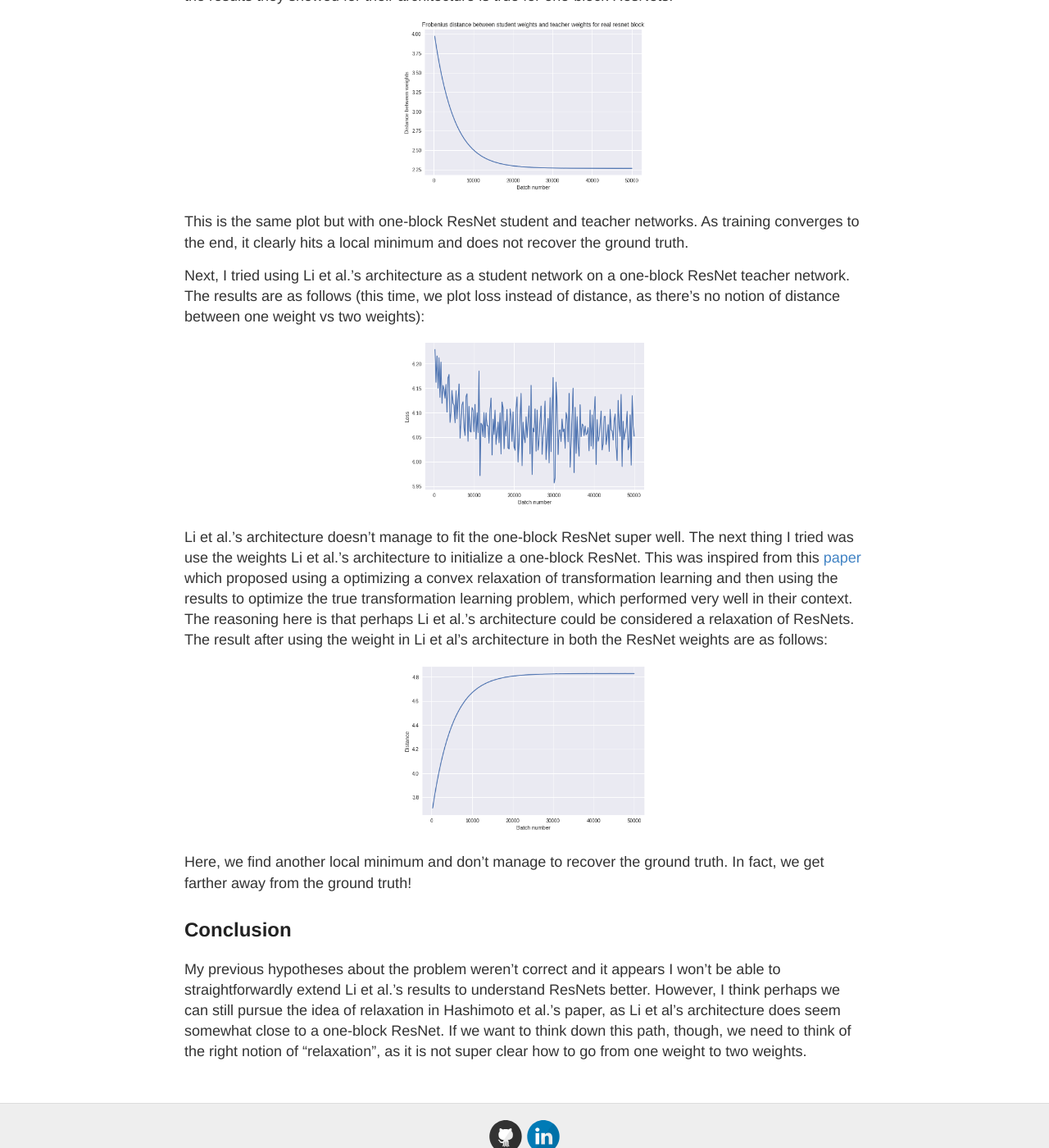
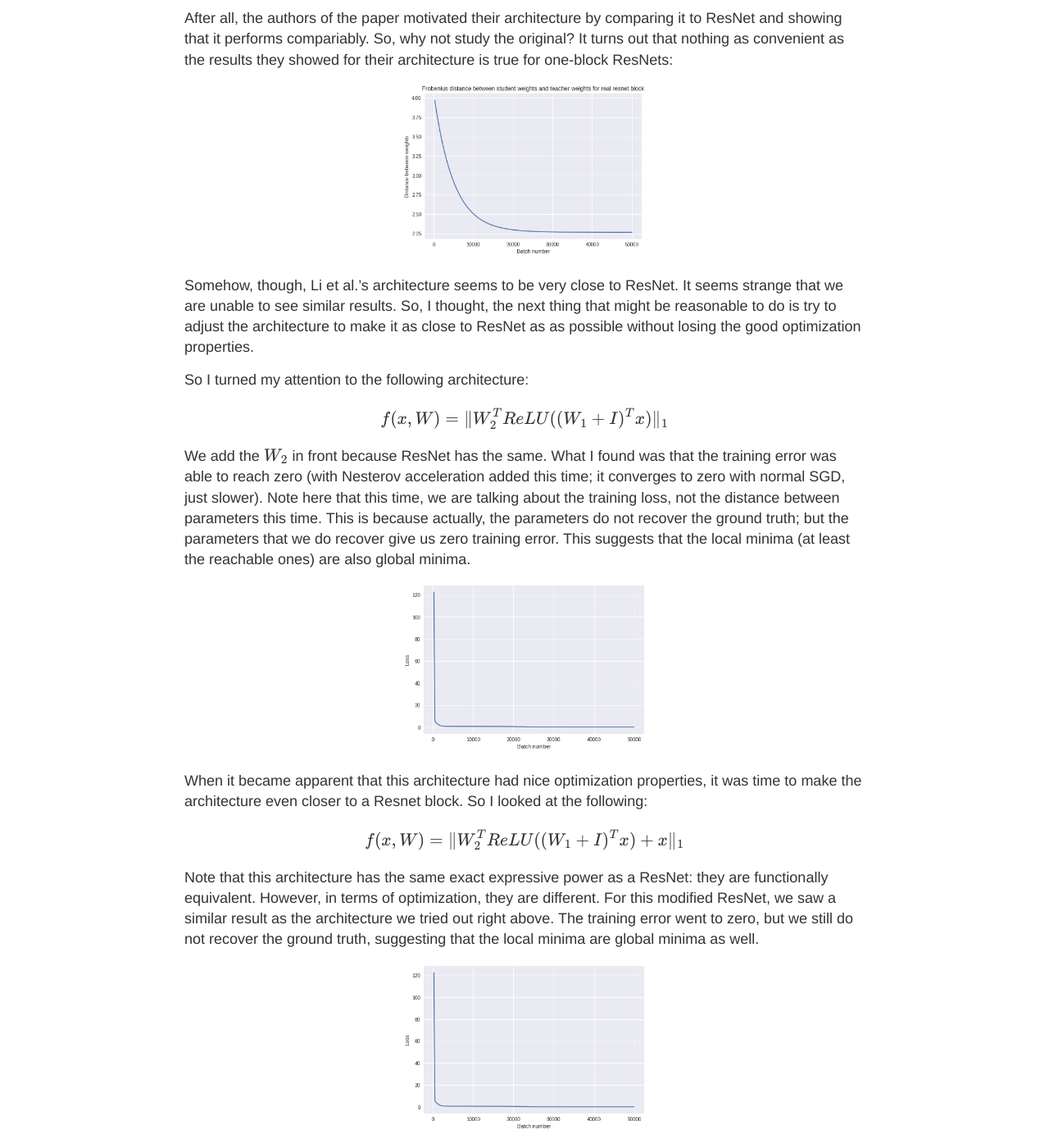
Before and after one commit to houcharlie/oldwebsite, a Jekyll site: the page built from _posts/2018-10-15-resnet_first_hypothesis.md, in a window 1280 px wide and 1400 px high, scrolled down 1084 px. Shown: the whole window at 82% size. Built offline with Jekyll 4.4.1, drawn with Linux system fonts in a browser that asks for light colours; formulas are drawn with MathJax 3; some of the changed text lies outside the part shown.

Commit message:
update post

```diff
--- a/_posts/2018-10-15-resnet_first_hypothesis.md
+++ b/_posts/2018-10-15-resnet_first_hypothesis.md
@@ -1,10 +1,11 @@
 ---
 layout: post
-title: Some first stabs at understanding ResNets
+title: A modified ResNet architecture with nice optimization properties
 permalink: /blog/:title
 ---
 
 This is an investigation inspired by this [paper](https://arxiv.org/pdf/1705.09886.pdf) which gave the first detailed convergence analysis of a neural network architecture with ReLU activations without certain independence assumptions that are not seen in practice.  In a few words, Li et al. analyzed the following architecture:
+
 $$
 \begin{equation}
 f(x, W) = \| ReLU((I + W)^{T}x) \|_{1}
@@ -34,22 +35,37 @@ After all, the authors of the paper motivated their architecture by comparing it
 <img src="{{site.url}}/images/resnet.png" width="300" alt="resnet">
 </p>
 
-This is the same plot but with one-block ResNet student and teacher networks.  As training converges to the end, it clearly hits a local minimum and does not recover the ground truth.
 
-Next, I tried using Li et al.'s architecture as a student network on a one-block ResNet teacher network.  The results are as follows (this time, we plot loss instead of distance, as there's no notion of distance between one weight vs two weights):
+Somehow, though, Li et al.'s architecture seems to be very close to ResNet.  It seems strange that we are unable to see similar results.  So, I thought, the next thing that might be reasonable to do is try to adjust the architecture to make it as close to ResNet as as possible without losing the good optimization properties.
+
+So I turned my attention to the following architecture:
+
+$$
+\begin{equation}
+f(x, W) = \| W_{2}^{T}ReLU((W_{1} + I)^{T}x)\|_{1}
+\end{equation}
+$$
+
+
+We add the $$W_{2}$$ in front because ResNet has the same.  What I found was that the training error was able to reach zero (with Nesterov acceleration added this time; it converges to zero with normal SGD, just slower).  Note here that this time, we are talking about the training loss, not the distance between parameters this time.  This is because actually, the parameters do not recover the ground truth; but the parameters that we do recover give us zero training error.  This suggests that the local minima (at least the reachable ones) are also global minima.
 
 <p style="text-align:center;">
-<img src="{{site.url}}/images/yuanzhiOnResnet.png" width="300" alt="initialization">
+<img src="{{site.url}}/images/yuanzhiTwoWeight.png" width="300" alt="resnet">
 </p>
 
-Li et al.'s architecture doesn't manage to fit the one-block ResNet super well.  The next thing I tried was use the weights Li et al.'s architecture to initialize a one-block ResNet.  This was inspired from this [paper](https://arxiv.org/pdf/1711.02226.pdf) which proposed using a optimizing a convex relaxation of transformation learning and then using the results to optimize the true transformation learning problem, which performed very well in their context.  The reasoning here is that perhaps Li et al.'s architecture could be considered a relaxation of ResNets.  The result after using the weight in Li et al's architecture in both the ResNet weights are as follows:
+When it became apparent that this architecture had nice optimization properties, it was time to make the architecture even closer to a Resnet block.  So I looked at the following:
+
+$$
+\begin{equation}
+f(x, W) = \| W_{2}^{T}ReLU((W_{1} + I)^{T}x) + x\|_{1}
+\end{equation}
+$$
+
+Note that this architecture has the same exact expressive power as a ResNet: they are functionally equivalent.  However, in terms of optimization, they are different.  For this modified ResNet, we saw a similar result as the architecture we tried out right above.  The training error went to zero, but we still do not recover the ground truth, suggesting that the local minima are global minima as well.
 
 <p style="text-align:center;">
-<img src="{{site.url}}/images/resnetafterinitial.png" width="300" alt="relaxation">
+<img src="{{site.url}}/images/yuanzhiTwoWeight.png" width="300" alt="resnet">
 </p>
 
-Here, we find another local minimum and don't manage to recover the ground truth.  In fact, we get farther away from the ground truth!
-
 ## Conclusion
-
-My previous hypotheses about the problem weren't correct and it appears I won't be able to straightforwardly extend Li et al.'s results to understand ResNets better.  However, I think perhaps we can still pursue the idea of relaxation in Hashimoto et al.'s paper, as Li et al's architecture does seem somewhat close to a one-block ResNet.  If we want to think down this path, though, we need to think of the right notion of "relaxation", as it is not super clear how to go from one weight to two weights.
+Now that we've managed to find an interesting phenomenon, it opens the door to do some foundational research.  Why does the modified ResNet have these local minima that get zero training error?  Intuitively, it must be the case that these different global minima correspond to the ground truth parameters, up to some transformation.  This [paper](https://arxiv.org/pdf/1711.00501.pdf) investigates a something that is similar to this, so I think we might try to use some elements of their analysis if it is applicable.  I'm excited to see where the investigation takes us, and hopefully we can get a good, precise characterization soon!  The code that produced these results is [here](https://github.com/houcharlie/resnet_convergence).
```
Also changed, not shown: images/modresnet10.png (added), images/yuanzhiTwoWeight.png (added).
